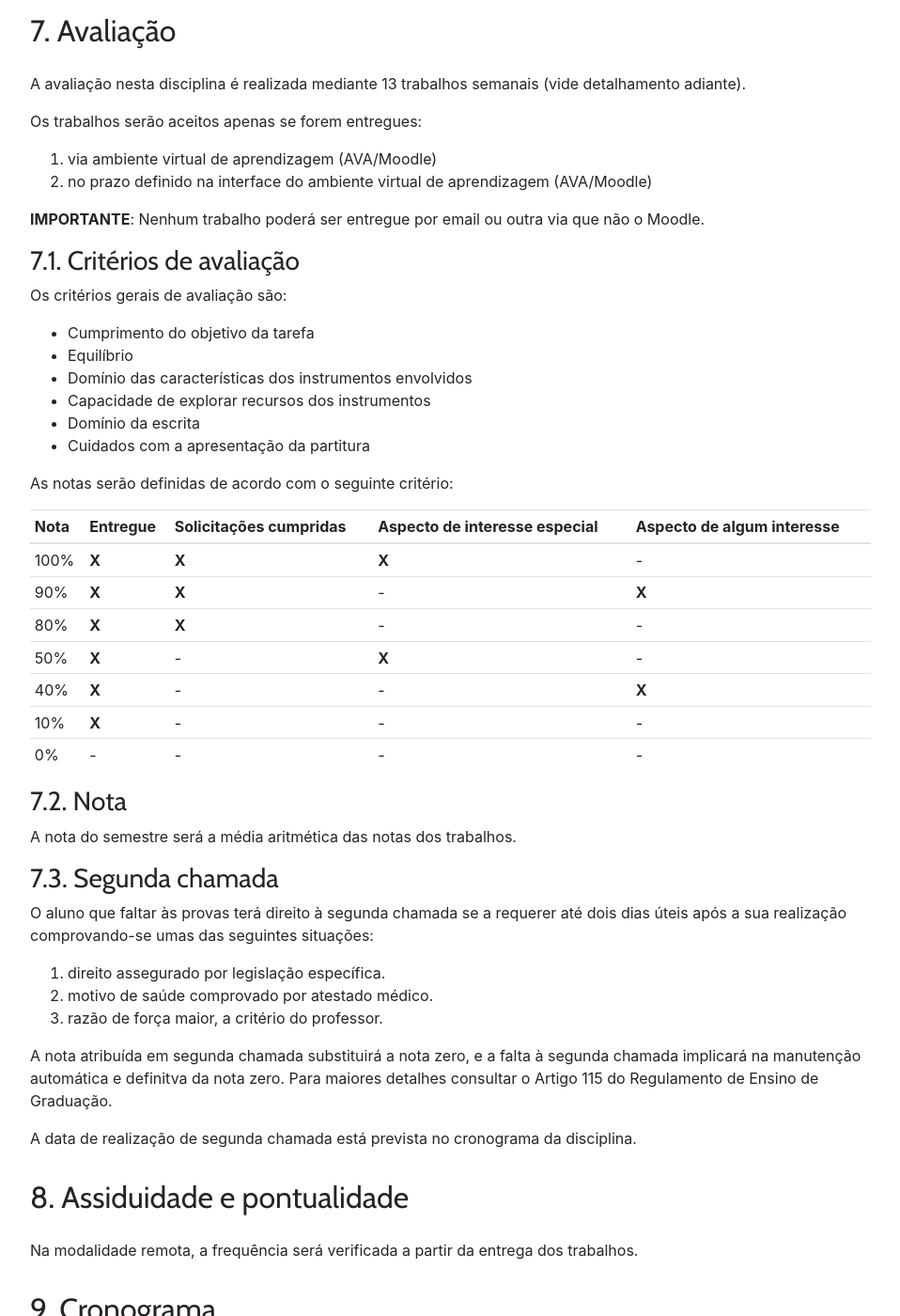
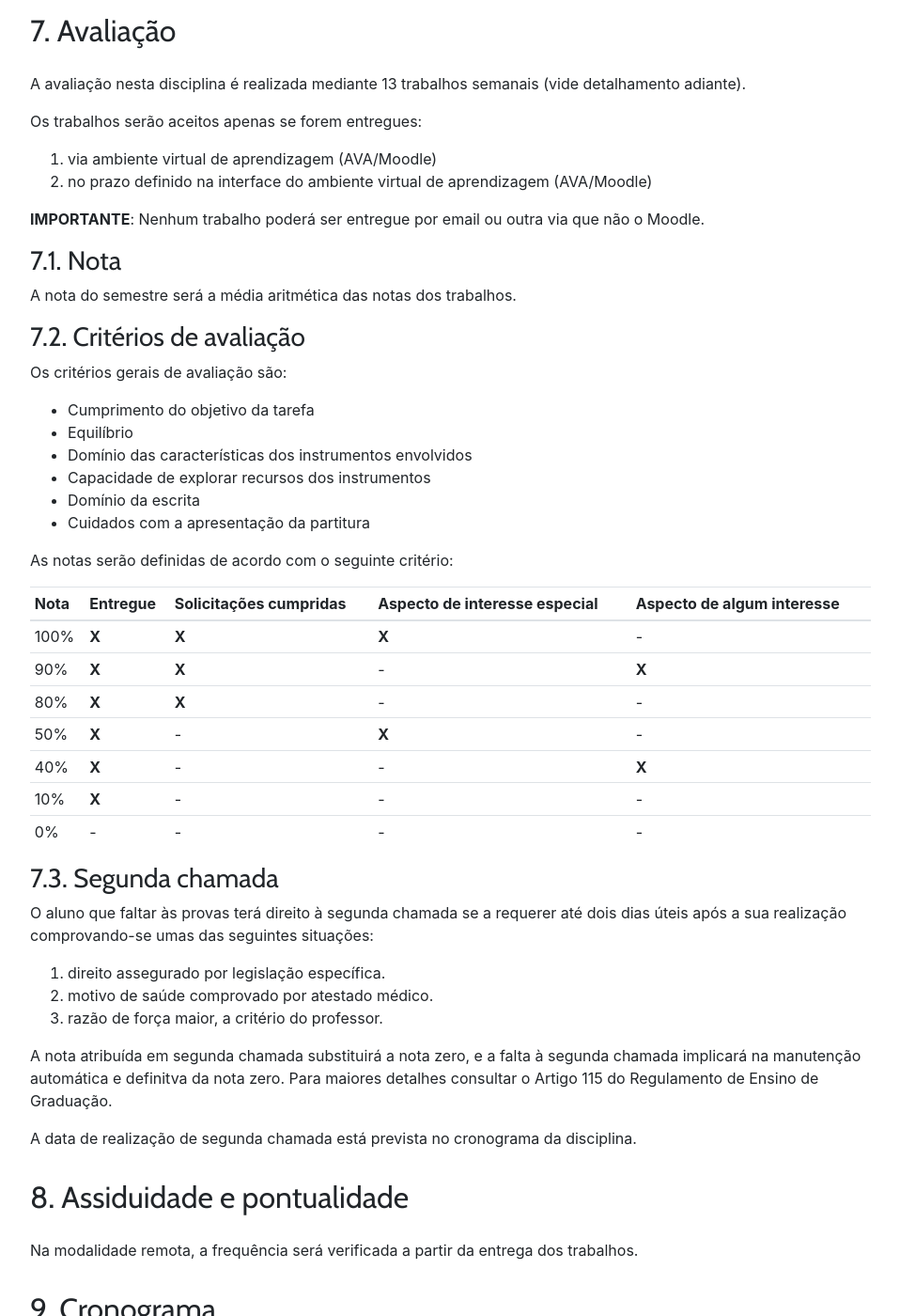
Before and after one commit to kroger/genosmus, a Jekyll site: the page built from _marcos/musa83.md, in a window 1280 px wide and 1400 px high, scrolled down 1881 px. Shown: the whole window at 94% size, without its empty margins (68-1026 px from the left). Built offline with Jekyll 4.4.1, drawn with Linux system fonts in a browser that asks for light colours; nearby versions of some CDN libraries; the table of contents is made by our own code; some of the changed lines change nothing that is shown.

Commit message:
Pequenos ajustes

```diff
--- a/_marcos/musa83.md
+++ b/_marcos/musa83.md
@@ -85,7 +85,11 @@ Os trabalhos serão aceitos apenas se forem entregues:
 
 **IMPORTANTE**: Nenhum trabalho poderá ser entregue por email ou outra via que não o Moodle.
 
-### 7.1. Critérios de avaliação
+### 7.1. Nota
+
+A nota do semestre será a média aritmética das notas dos trabalhos.
+
+### 7.2. Critérios de avaliação
 Os critérios gerais de avaliação são:
 
 - Cumprimento do objetivo da tarefa
@@ -107,10 +111,6 @@ As notas serão definidas de acordo com o seguinte critério:
 | 10%  | **X**    | -                      | -                             | -                          |
 | 0%   | -        | -                      | -                             | -                          |
 {: .table .table-sm}
-
-### 7.2. Nota
-
-A nota do semestre será a média aritmética das notas dos trabalhos.
 
 ### 7.3. Segunda chamada
 
@@ -159,6 +159,7 @@ modificados de acordo com a necessidade e eventualidade.
 | 13   | 23/11 | Voz (solo e coro)      | Pesquisa                       |
 | 14   | 30/11 | Banda, orquestra, coro | Transcrição orquestra          |
 | 15   | 07/12 | Resultados             |                                |
+{: .table .table-sm}
 
 ## 10. Material para Análise
 
```
